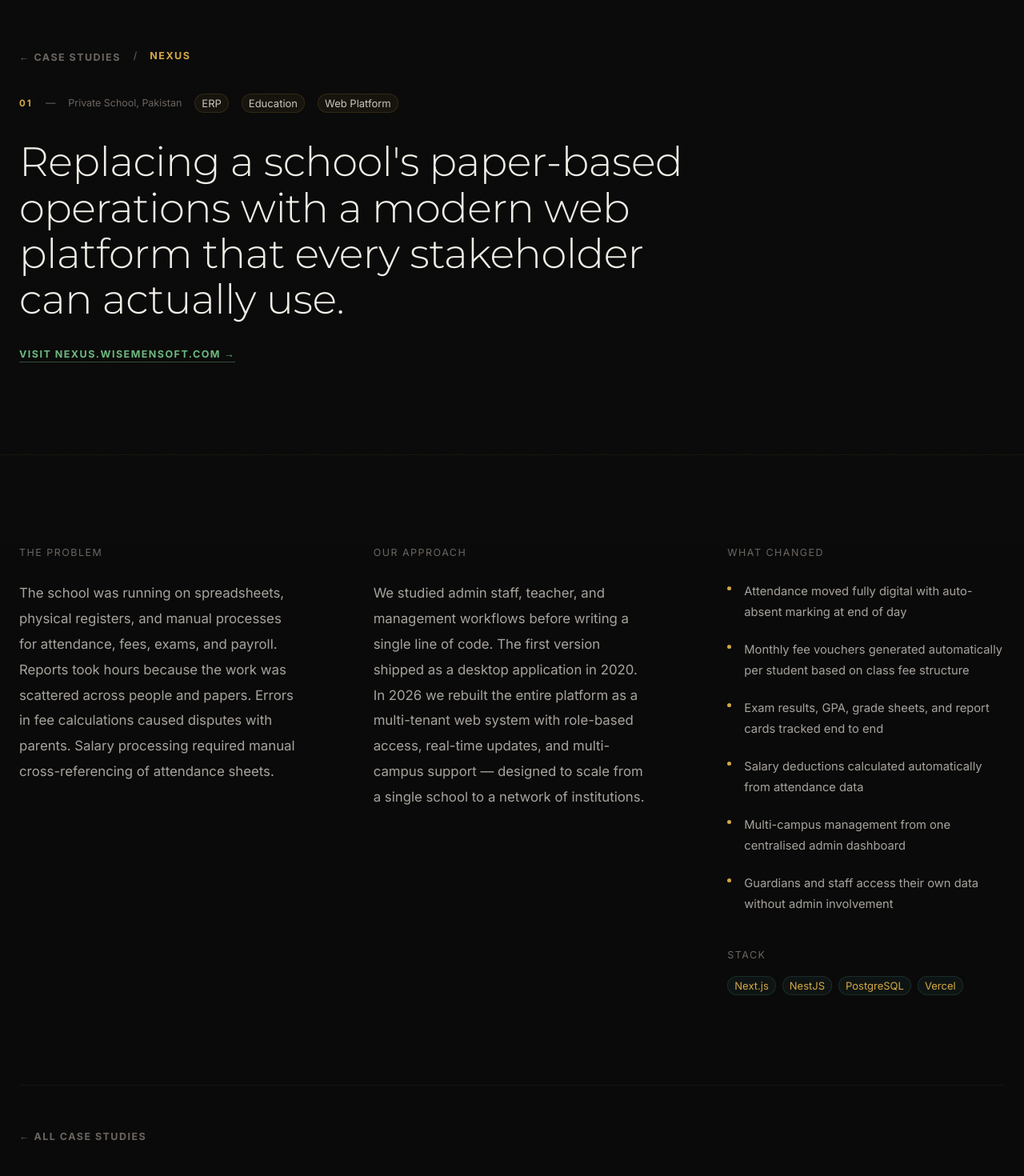
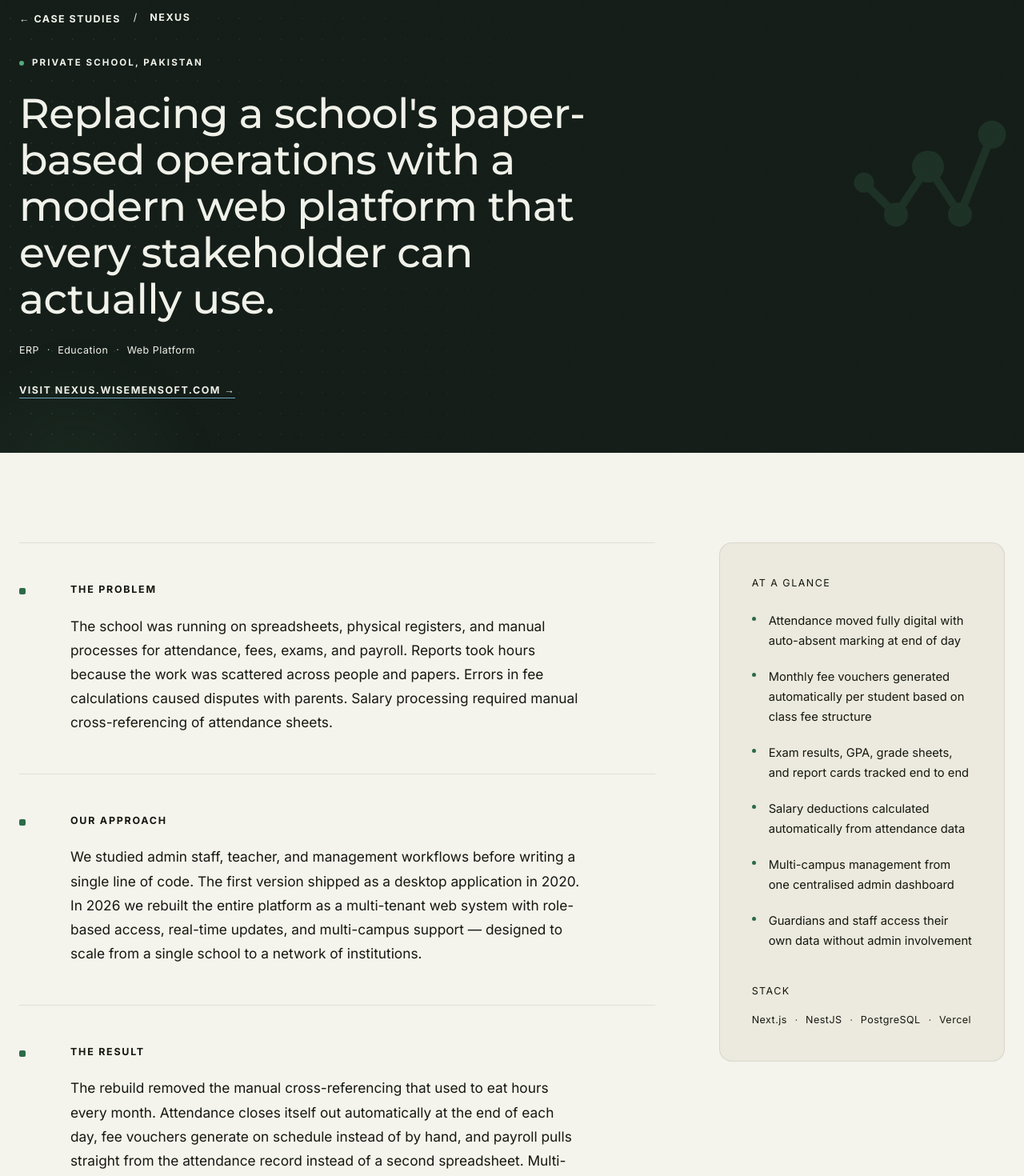
Before and after one commit to wasimakram516/wisemen-soft, a Next.js app: page /case-studies/nexus in a window 1280 px wide. Shown: the part 120-1590 px from the top of the page at 80% size. Built offline with nearby package versions, Linux system fonts and the light colour scheme; what @mui/material-nextjs would draw is missing.

Commit message:
feat(case-study-detail): rebuild as narrative content with PageBanner and SEO metadata

```diff
--- a/app/case-studies/[slug]/page.js
+++ b/app/case-studies/[slug]/page.js
@@ -1,7 +1,12 @@
 import { notFound } from 'next/navigation';
 import Link from 'next/link';
-import { Box, Chip, Container, Grid, Typography } from '@mui/material';
+import { Box, Container, Grid, Typography } from '@mui/material';
 import { cases } from '../data';
+import { TagList } from '@/components/Meta';
+import PageBanner from '@/components/PageBanner';
+import ThemeSection from '@/components/ThemeSection';
+import { Reveal, StaggerItem } from '@/components/motion/Reveal';
+import { createPageMetadata } from '@/app/seo';
 
 export async function generateStaticParams() {
   return cases.map((c) => ({ slug: c.slug }));
@@ -11,10 +16,12 @@ export async function generateMetadata({ params }) {
   const { slug } = await params;
   const c = cases.find((item) => item.slug === slug);
   if (!c) return {};
-  return {
+  return createPageMetadata({
     title: `${c.product} — Case Study | Wisemen Soft`,
-    description: c.title,
-  };
+    description: c.seoDescription ?? c.title,
+    path: `/case-studies/${c.slug}`,
+    keywords: [c.product, c.client, ...c.tags],
+  });
 }
 
 export default async function CaseStudyPage({ params }) {
@@ -23,117 +30,113 @@ export default async function CaseStudyPage({ params }) {
   if (!c) notFound();
 
   return (
-    <Box sx={{ background: '#0A0A0A', minHeight: '100vh' }}>
-      {/* Header */}
-      <Box sx={{ pt: { xs: 18, md: 22 }, pb: { xs: 10, md: 14 }, borderBottom: '1px solid rgba(212,168,67,0.08)' }}>
-        <Container maxWidth="lg">
-          <Box sx={{ display: 'flex', gap: 2, alignItems: 'center', mb: 4, flexWrap: 'wrap' }}>
+    <ThemeSection mode="light" as="div" sx={{ minHeight: '100vh' }}>
+      <PageBanner
+        kicker={(
+          <Box sx={{ display: 'flex', gap: 2, alignItems: 'center', flexWrap: 'wrap' }}>
             <Link href="/case-studies" style={{ textDecoration: 'none' }}>
-              <Typography variant="caption" sx={{ color: '#6B6560', letterSpacing: '0.12em', textTransform: 'uppercase', fontWeight: 700, '&:hover': { color: '#D4A843' }, transition: 'color 0.2s' }}>
+              <Typography variant="caption" color="text.disabled" sx={{ letterSpacing: '0.12em', textTransform: 'uppercase', fontWeight: 700, '&:hover': { color: 'primary.main' }, transition: 'color 0.2s' }}>
                 ← Case Studies
               </Typography>
             </Link>
-            <Typography variant="caption" sx={{ color: '#6B6560' }}>/</Typography>
-            <Typography variant="caption" sx={{ color: '#D4A843', letterSpacing: '0.12em', textTransform: 'uppercase', fontWeight: 700 }}>
+            <Typography variant="caption" color="text.disabled">/</Typography>
+            <Typography variant="caption" color="primary.main" sx={{ letterSpacing: '0.12em', textTransform: 'uppercase', fontWeight: 700 }}>
               {c.product}
             </Typography>
           </Box>
+        )}
+        eyebrow={c.client}
+        title={c.title}
+        maxWidth={760}
+      >
+        <StaggerItem>
+          <Box sx={{ mt: 3 }}>
+            <TagList items={c.tags} />
+          </Box>
+        </StaggerItem>
 
-          <Box sx={{ display: 'flex', gap: 2, mb: 4, flexWrap: 'wrap', alignItems: 'center' }}>
-            <Typography variant="caption" sx={{ color: '#D4A843', letterSpacing: '0.18em', textTransform: 'uppercase', fontSize: '0.72rem', fontWeight: 700 }}>
-              {c.index}
-            </Typography>
-            <Typography variant="caption" sx={{ color: '#6B6560' }}>—</Typography>
-            <Typography variant="caption" sx={{ color: '#6B6560' }}>{c.client}</Typography>
-            {c.tags.map((tag) => (
-              <Chip
-                key={tag}
-                label={tag}
-                size="small"
-                sx={{
-                  background: 'rgba(212,168,67,0.06)',
-                  color: '#C8C3BC',
-                  border: '1px solid rgba(212,168,67,0.14)',
-                }}
-              />
-            ))}
-          </Box>
-
-          <Typography variant="h1" sx={{ fontSize: { xs: '2rem', md: '3.2rem' }, color: '#F0EDE6', lineHeight: 1.12, maxWidth: 860, fontWeight: 100, mb: 3 }}>
-            {c.title}
-          </Typography>
-
-          {c.link && (
-            <a href={c.link} target="_blank" rel="noopener noreferrer" style={{ textDecoration: 'none' }}>
-              <Typography variant="caption" sx={{ color: '#6DB87E', letterSpacing: '0.12em', textTransform: 'uppercase', fontWeight: 700, borderBottom: '1px solid rgba(109,184,126,0.4)', pb: 0.25 }}>
-                Visit {c.link.replace('https://', '')} →
-              </Typography>
-            </a>
-          )}
-        </Container>
-      </Box>
+        {c.link && (
+          <StaggerItem>
+            <Box sx={{ mt: 3 }}>
+              <a href={c.link} target="_blank" rel="noopener noreferrer" style={{ textDecoration: 'none' }}>
+                <Typography variant="caption" color="info.main" sx={{ letterSpacing: '0.12em', textTransform: 'uppercase', fontWeight: 700, borderBottom: 1, borderColor: 'info.main', pb: 0.25 }}>
+                  Visit {c.link.replace('https://', '')} →
+                </Typography>
+              </a>
+            </Box>
+          </StaggerItem>
+        )}
+      </PageBanner>
 
       {/* Content */}
       <Container maxWidth="lg" sx={{ py: { xs: 10, md: 14 } }}>
-        <Grid container spacing={{ xs: 8, md: 12 }}>
+        <Grid container spacing={{ xs: 8, md: 10 }}>
+          <Grid size={{ xs: 12, md: 8 }}>
+            {[
+              { label: 'The Problem', body: c.problem },
+              { label: 'Our Approach', body: c.approach },
+              { label: 'The Result', body: c.result },
+            ].map((section, index, arr) => (
+              <Reveal
+                key={section.label}
+                delay={index * 0.1}
+                amount={0.25}
+                sx={{
+                  display: 'grid',
+                  gridTemplateColumns: { xs: '1fr', md: '24px 1fr' },
+                  gap: { xs: 2, md: 5 },
+                  py: { xs: 5, md: 6 },
+                  borderTop: index === 0 ? 1 : 0,
+                  borderBottom: index < arr.length - 1 ? 1 : 0,
+                  borderColor: 'divider',
+                }}
+              >
+                <Box sx={{ width: 8, height: 8, borderRadius: '2px', bgcolor: 'primary.main', mt: 1, display: { xs: 'none', md: 'block' } }} />
+                <Box>
+                  <Typography variant="caption" color="primary.main" sx={{ letterSpacing: '0.14em', textTransform: 'uppercase', fontWeight: 700, mb: 2.5, display: 'block' }}>
+                    {section.label}
+                  </Typography>
+                  <Typography variant="body1" color="text.secondary" sx={{ fontSize: '1.08rem', maxWidth: 640 }}>
+                    {section.body}
+                  </Typography>
+                </Box>
+              </Reveal>
+            ))}
+          </Grid>
+
           <Grid size={{ xs: 12, md: 4 }}>
-            <Typography variant="caption" sx={{ color: '#6B6560', letterSpacing: '0.12em', textTransform: 'uppercase', mb: 3, display: 'block' }}>
-              The Problem
-            </Typography>
-            <Typography variant="body1" sx={{ color: '#A8A39D', lineHeight: 1.9, fontSize: '1.05rem' }}>
-              {c.problem}
-            </Typography>
-          </Grid>
-          <Grid size={{ xs: 12, md: 4 }}>
-            <Typography variant="caption" sx={{ color: '#6B6560', letterSpacing: '0.12em', textTransform: 'uppercase', mb: 3, display: 'block' }}>
-              Our Approach
-            </Typography>
-            <Typography variant="body1" sx={{ color: '#A8A39D', lineHeight: 1.9, fontSize: '1.05rem' }}>
-              {c.approach}
-            </Typography>
-          </Grid>
-          <Grid size={{ xs: 12, md: 4 }}>
-            <Typography variant="caption" sx={{ color: '#6B6560', letterSpacing: '0.12em', textTransform: 'uppercase', mb: 3, display: 'block' }}>
-              What Changed
-            </Typography>
-            <Box sx={{ display: 'flex', flexDirection: 'column', gap: 2.5, mb: 5 }}>
-              {c.outcomes.map((outcome) => (
-                <Box key={outcome} sx={{ display: 'flex', gap: 2, alignItems: 'flex-start' }}>
-                  <Box sx={{ width: 5, height: 5, borderRadius: '50%', background: '#D4A843', mt: 0.9, flexShrink: 0 }} />
-                  <Typography variant="body2" sx={{ color: '#A8A39D', lineHeight: 1.8 }}>{outcome}</Typography>
-                </Box>
-              ))}
-            </Box>
+            <Box sx={{ position: { md: 'sticky' }, top: { md: 120 }, p: { xs: 4, md: 5 }, border: 1, borderColor: 'divider', borderRadius: 1, bgcolor: 'background.paper' }}>
+              <Typography variant="caption" color="text.disabled" sx={{ letterSpacing: '0.12em', textTransform: 'uppercase', mb: 3, display: 'block' }}>
+                At a Glance
+              </Typography>
+              <Box sx={{ display: 'flex', flexDirection: 'column', gap: 2.5, mb: 5 }}>
+                {c.outcomes.map((outcome, index) => (
+                  <Reveal key={outcome} delay={index * 0.05} amount={0.3} sx={{ display: 'flex', gap: 2, alignItems: 'flex-start' }}>
+                    <Box sx={{ width: 5, height: 5, borderRadius: '50%', bgcolor: 'primary.main', mt: 0.9, flexShrink: 0 }} />
+                    <Typography variant="body2" color="text.secondary">{outcome}</Typography>
+                  </Reveal>
+                ))}
+              </Box>
 
-            <Typography variant="caption" sx={{ color: '#6B6560', letterSpacing: '0.12em', textTransform: 'uppercase', mb: 2, display: 'block' }}>
-              Stack
-            </Typography>
-            <Box sx={{ display: 'flex', gap: 1, flexWrap: 'wrap' }}>
-              {c.stack.map((s) => (
-                <Chip
-                  key={s}
-                  label={s}
-                  size="small"
-                  sx={{
-                    background: 'rgba(92,177,170,0.06)',
-                    color: '#D4A843',
-                    border: '1px solid rgba(92,177,170,0.16)',
-                  }}
-                />
-              ))}
+              <Typography variant="caption" color="text.disabled" sx={{ letterSpacing: '0.12em', textTransform: 'uppercase', mb: 2, display: 'block' }}>
+                Stack
+              </Typography>
+              <Reveal delay={0.15}>
+                <TagList items={c.stack} color="primary.main" />
+              </Reveal>
             </Box>
           </Grid>
         </Grid>
 
         {/* Back link */}
-        <Box sx={{ mt: { xs: 10, md: 14 }, pt: 6, borderTop: '1px solid rgba(212,168,67,0.08)' }}>
+        <Box sx={{ mt: { xs: 10, md: 14 }, pt: 6, borderTop: 1, borderColor: 'divider' }}>
           <Link href="/case-studies" style={{ textDecoration: 'none' }}>
-            <Typography variant="caption" sx={{ color: '#6B6560', letterSpacing: '0.12em', textTransform: 'uppercase', fontWeight: 700, '&:hover': { color: '#D4A843' }, transition: 'color 0.2s' }}>
+            <Typography variant="caption" color="text.disabled" sx={{ letterSpacing: '0.12em', textTransform: 'uppercase', fontWeight: 700, '&:hover': { color: 'primary.main' }, transition: 'color 0.2s' }}>
               ← All Case Studies
             </Typography>
           </Link>
         </Box>
       </Container>
-    </Box>
+    </ThemeSection>
   );
 }
--- a/app/case-studies/data.js
+++ b/app/case-studies/data.js
@@ -7,10 +7,14 @@ export const cases = [
     title: "Replacing a school's paper-based operations with a modern web platform that every stakeholder can actually use.",
     tags: ['ERP', 'Education', 'Web Platform'],
     link: 'https://nexus.wisemensoft.com',
+    intro:
+      'Nexus replaced a school\'s spreadsheets and paper registers with a single web platform that staff, teachers, and guardians actually use.',
     problem:
       'The school was running on spreadsheets, physical registers, and manual processes for attendance, fees, exams, and payroll. Reports took hours because the work was scattered across people and papers. Errors in fee calculations caused disputes with parents. Salary processing required manual cross-referencing of attendance sheets.',
     approach:
       'We studied admin staff, teacher, and management workflows before writing a single line of code. The first version shipped as a desktop application in 2020. In 2026 we rebuilt the entire platform as a multi-tenant web system with role-based access, real-time updates, and multi-campus support — designed to scale from a single school to a network of institutions.',
+    result:
+      'The rebuild removed the manual cross-referencing that used to eat hours every month. Attendance closes itself out automatically at the end of each day, fee vouchers generate on schedule instead of by hand, and payroll pulls straight from the attendance record instead of a second spreadsheet. Multi-campus schools now run from one dashboard instead of one spreadsheet per site, and guardians get their own login instead of a phone call to the office.',
     outcomes: [
       'Attendance moved fully digital with auto-absent marking at end of day',
       'Monthly fee vouchers generated automatically per student based on class fee structure',
@@ -31,10 +35,14 @@ export const cases = [
     title: 'Bringing order to a printing press that needed full visibility into orders, inventory, and billing.',
     tags: ['POS', 'Print', 'Desktop'],
     link: null,
+    intro:
+      'PressMaster gave a growing print shop one place to see every order, instead of guessing from paper tickets and a notebook.',
     problem:
       'Orders were tracked on paper, inventory was guesswork, and invoices were created manually in Word. As production volume grew, those gaps became costly mistakes — wrong materials ordered, orders delivered incomplete, invoices with errors. The team had no single place to see the status of any job.',
     approach:
       'We shadowed how orders moved from the initial client call through production, quality check, and delivery. PressMaster was designed around that exact flow — each stage visible to the right person, no double entry, and billing generated directly from the completed job record.',
+    result:
+      'Production staff no longer walk the floor to find out where a job stands — it is visible on screen from intake to delivery. Inventory draws down automatically as materials are consumed instead of being recounted by hand, and invoices generate directly from the completed job record, which cut billing errors close to near zero. Owners get daily and monthly reports without asking anyone to compile them.',
     outcomes: [
       'Order lifecycle tracked from intake to delivery in one screen',
       'Inventory updated automatically as materials are consumed',
@@ -54,10 +62,14 @@ export const cases = [
     title: 'Building practical HR infrastructure for a company that had outgrown spreadsheet-based workforce tracking.',
     tags: ['HR', 'Enterprise', 'Desktop'],
     link: null,
+    intro:
+      'StaffSync gave a European employer the HR workflows spreadsheets and WhatsApp approvals could not hold together, without the cost of enterprise HR software.',
     problem:
       'The company needed reliable attendance, leave, task assignment, and internal communication workflows — but enterprise HRMS tools were too expensive, too complex, and built for processes the team did not follow. Their HR ran on shared spreadsheets and manual approvals over WhatsApp.',
     approach:
       'The brief was to build what the team would actually use. We modeled their working hours, configurable arrival and departure thresholds, leave calculation rules, task assignment patterns, and supervision hierarchy directly into the system. Multi-language support was included from day one for the mixed-language team.',
+    result:
+      'Attendance now follows configurable arrival and departure rules per role instead of a shared spreadsheet nobody fully trusted. Leave requests move through a digital approval chain instead of a WhatsApp message that could get lost, and tasks are assigned and tracked inside the same system the team already uses for everything else. Built-in multi-language support meant the whole bilingual team could use it from day one.',
     outcomes: [
       'Attendance captured with configurable arrival and departure policy per role',
       'Leave requests routed through a digital approval workflow',
```
